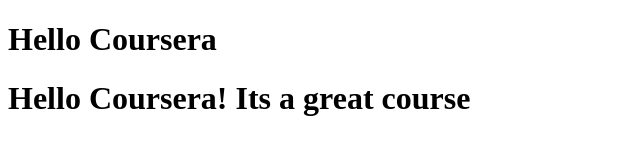
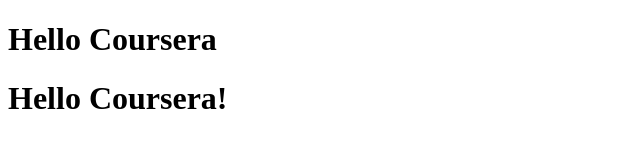
Before and after one commit to Srushti-Bikkannavar/coursera-test1, a plain HTML site: page site/index.html in a window 1280 px wide. Shown: the whole page, without its empty margins (0-640 px from the left). Drawn offline with Linux system fonts and the light colour scheme.

Commit message:
Second program

```diff
--- a/site/index.html
+++ b/site/index.html
@@ -5,6 +5,6 @@
 </head>
 <body>
 <h1> Hello Coursera </h1>
-<h1> Hello Coursera! Its a great course </h1>
+<h1> Hello Coursera! </h1>
 </body>
 </html>
```
Also changed, not shown: site/doc-structure-before.html (added, +10 -0 lines).
